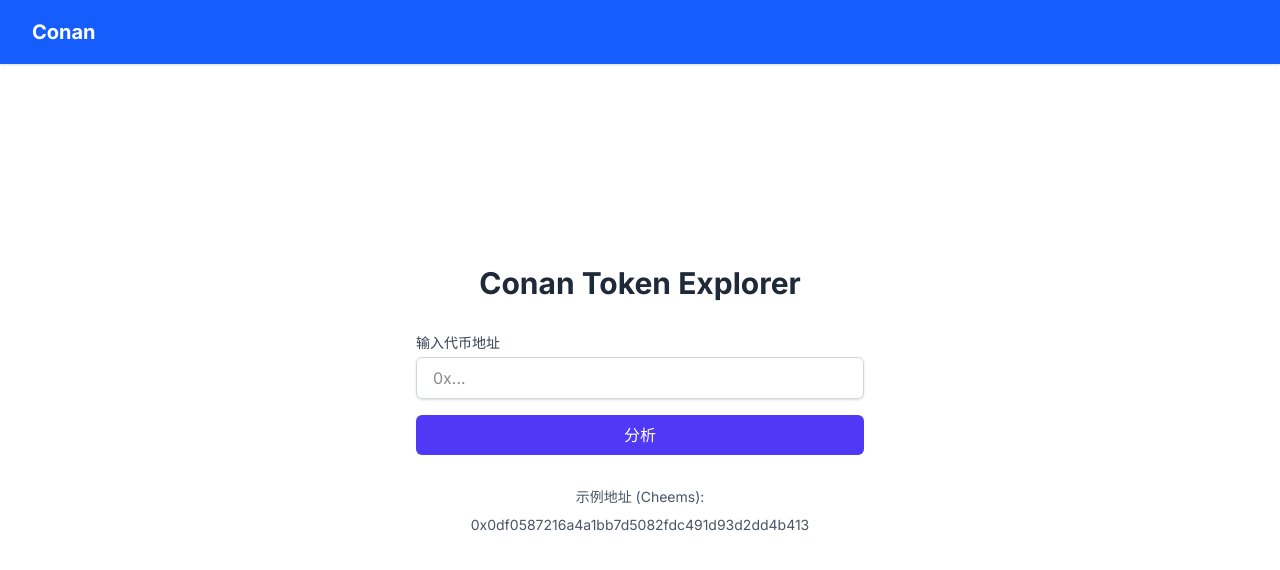
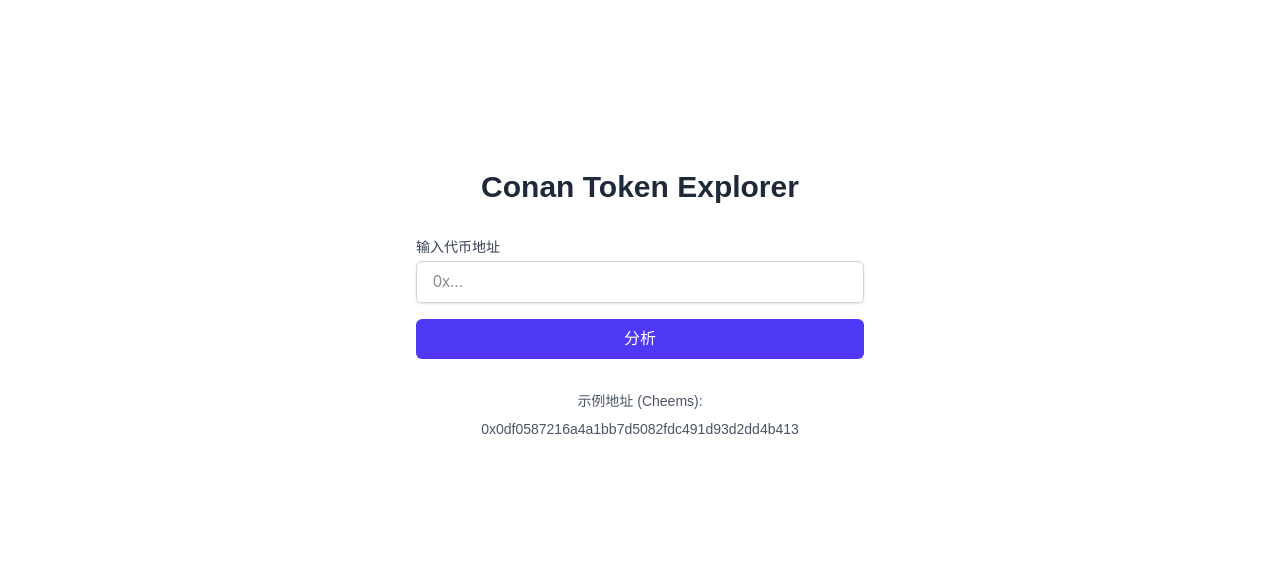
Before and after one commit to Flowearn/Conan, a Next.js app: page /zh in a window 1280 px wide. Shown: the top 570 px of the page. Built offline with nearby package versions, Linux system fonts and the light colour scheme.

Commit message:
Debug: 极度简化 RootLayout 结构以隔离水合问题

```diff
--- a/src/app/layout.tsx
+++ b/src/app/layout.tsx
@@ -1,18 +1,18 @@
 import type { Metadata } from "next";
 import "./globals.css";
 // 使用next/font直接导入默认字体
-import { Inter } from "next/font/google";
-import Link from "next/link";
+// import { Inter } from "next/font/google";
+// import Link from "next/link";
 // 暂时注释掉未使用的导入
 // import LanguageSwitcher from "@/components/LanguageSwitcher";
 // import { ReactNode, Suspense } from "react";
 import { ReactNode } from "react";
 
-// 使用Inter字体作为替代
-const inter = Inter({
-  subsets: ["latin"],
-  display: "swap",
-});
+// 使用Inter字体作为替代 - 暂时注释掉
+// const inter = Inter({
+//   subsets: ["latin"],
+//   display: "swap",
+// });
 
 export const metadata: Metadata = {
   title: "Conan Token Explorer",
@@ -30,28 +30,9 @@ export default function RootLayout({
 
   return (
     <html lang={locale}>
-      <body className={`${inter.className} antialiased`} suppressHydrationWarning={true}>
-        {/* IMPORTANT: 确保导航栏在部署时正确渲染 - 修复导航栏缺失问题 */}
-        <nav className="bg-blue-600 dark:bg-blue-800 shadow-sm sticky top-0 z-50">
-          <div className="max-w-7xl mx-auto px-4 sm:px-6 lg:px-8">
-            <div className="flex justify-between h-16">
-              <div className="flex">
-                <div className="flex-shrink-0 flex items-center">
-                  <Link href="/" className="text-xl font-bold text-white">
-                    Conan
-                  </Link>
-                </div>
-              </div>
-              {/* 暂时移除 Language Switcher 进行调试 */}
-              {/* <Suspense fallback={<div className="w-20 h-8 bg-gray-700 rounded animate-pulse"></div>}>
-                <LanguageSwitcher />
-              </Suspense> */}
-            </div>
-          </div>
-        </nav>
-        <main className="max-w-7xl mx-auto px-4 sm:px-6 lg:px-8 py-8">
-          {children}
-        </main>
+      <body>
+        {/* 只渲染子组件，移除 nav, main, 和 body/html 的特定 class */}
+        {children}
       </body>
     </html>
   );
```
